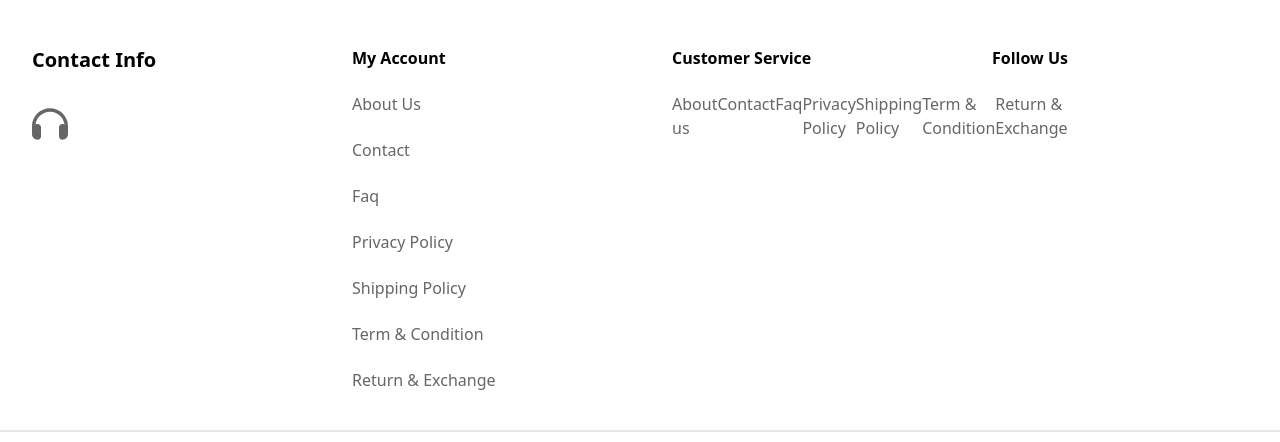
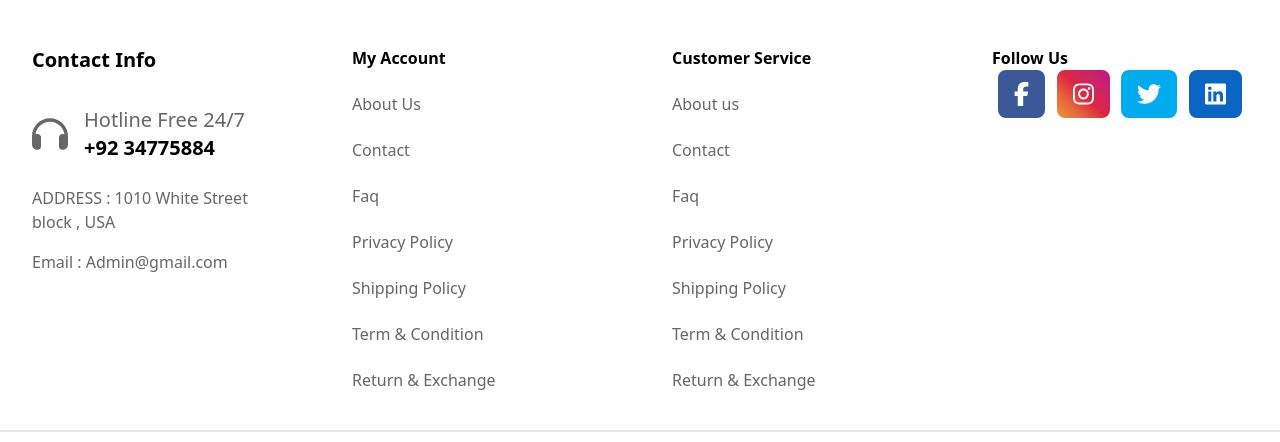
Before and after one commit to karimhassan1/React-practice, a React (Vite) app in the folder react-vite/greengrub clone/: page / in a window 1280 px wide. Shown: the part 8753-9195 px from the top of the page. Built offline with nearby package versions, Linux system fonts and the light colour scheme.

Commit message:
totally complete

```diff
--- a/react-vite/greengrub clone/src/components/Footer/FooterMiddle.jsx
+++ b/react-vite/greengrub clone/src/components/Footer/FooterMiddle.jsx
@@ -16,13 +16,15 @@ const FooterMiddle = () => {
           <div className="hidden lg:flex items-center">
             <FontAwesomeIcon icon={faHeadphones} className="text-4xl" />
           </div>
-          <div className="hidden ms-4">
+          <div className="hidden lg:block ms-4">
             <h1 className="text-xl">Hotline Free 24/7</h1>
             <h1 className="font-bold text-xl text-black">+92 34775884</h1>
           </div>
         </div>
-        <h1 className="hidden mb-4">ADDRESS : 1010 White Street block , USA</h1>
-        <h1 className="hidden">Email : Admin@gmail.com</h1>
+        <h1 className="hidden lg:block mb-4">
+          ADDRESS : 1010 White Street block , USA
+        </h1>
+        <h1 className="hidden lg:block">Email : Admin@gmail.com</h1>
       </div>
       {/* the second block of the middle footer start */}
       <div className="w-1/5">
@@ -40,7 +42,7 @@ const FooterMiddle = () => {
       {/* start block 3 of the footer middle */}
       <div className="w-1/5">
         <h1 className="font-bold">Customer Service</h1>
-        <ul className="hidden lg:flex footer-text-color ul-in-footer-middle">
+        <ul className="hidden lg:flex lg:flex-col footer-text-color ul-in-footer-middle">
           <li>About us</li>
           <li>Contact</li>
           <li>Faq</li>
@@ -52,7 +54,7 @@ const FooterMiddle = () => {
       </div>
       <div className="w-1/5">
         <h1 className="font-bold">Follow Us</h1>
-        <div className="hidden flex-col lg:flex-row  text-white justify-around">
+        <div className="hidden lg:flex flex-col lg:flex-row  text-white justify-around">
           <div className="facebook-icon-background ps-4 pe-4 pt-3 pb-3 p rounded-lg">
             <FontAwesomeIcon icon={faFacebookF} size="xl" />
           </div>
```
